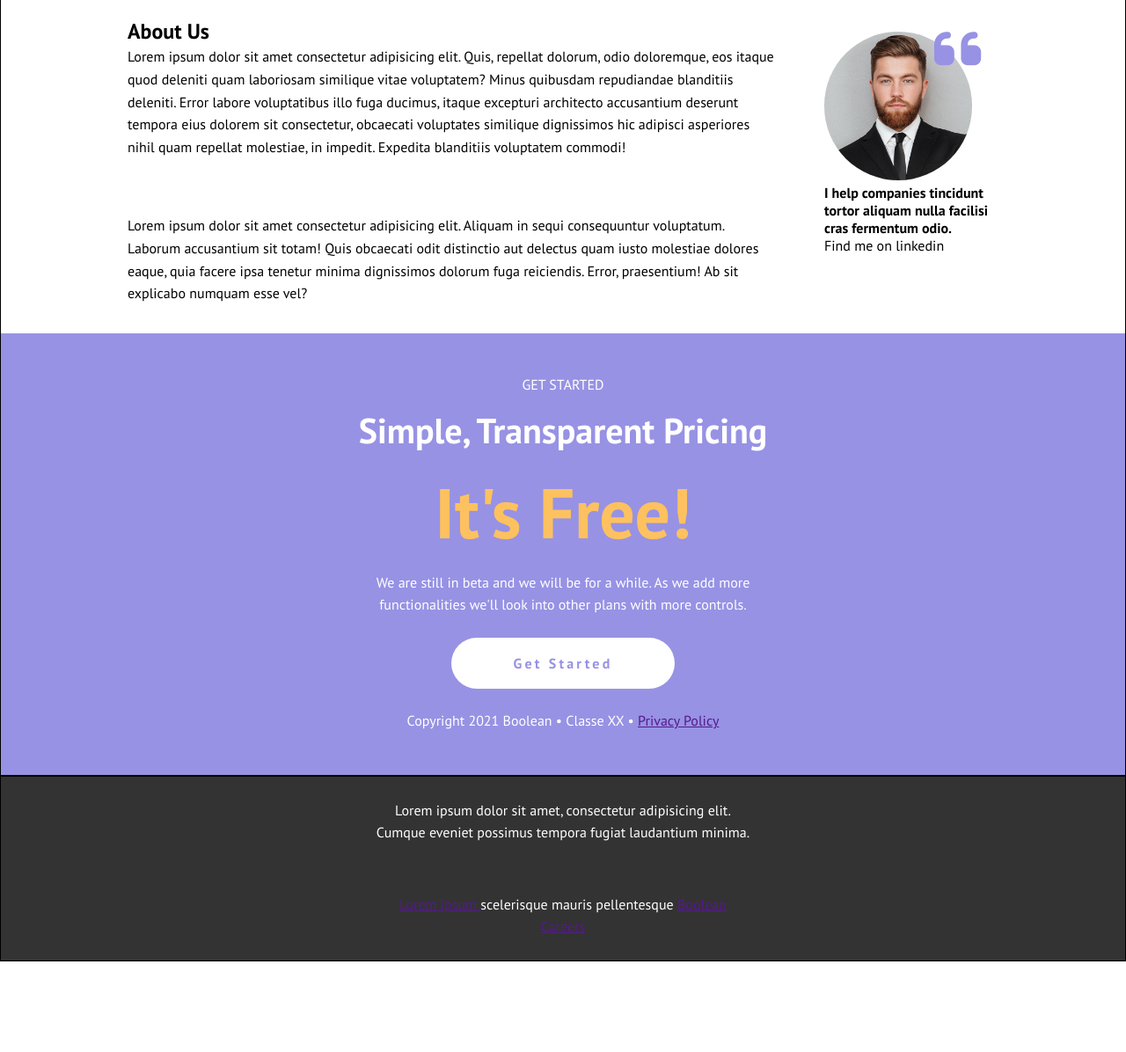
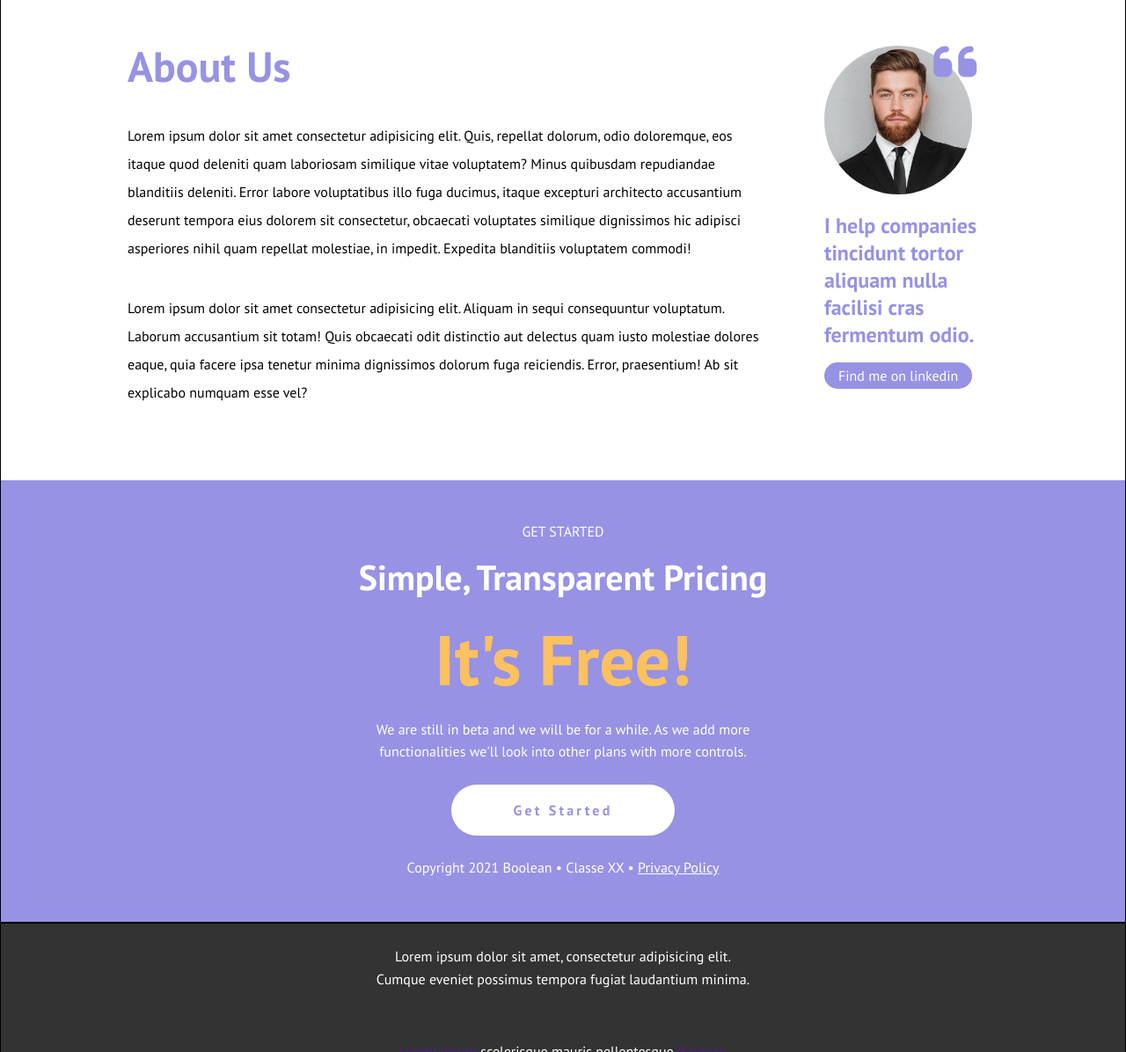
Before and after one commit to ValentinaZussino/htmlcss-responsive-layout, a plain HTML site: page index.html in a window 1280 px wide. Shown: the part 2760-3956 px from the top of the page at 88% size. Before the commit the page ends 3853 px from the top, so only its background shows below. Drawn offline with Linux system fonts and the light colour scheme.

Commit message:
sistem sez about us, get started e footer

```diff
--- a/css/style.css
+++ b/css/style.css
@@ -165,8 +165,14 @@ header a {
     color: var(--violet);
 }
 /* about us */
-.about-txt {
+.about-txt h1 {
+    color: var(--violet);
+    font-size: 2.2rem;
+    padding: 1rem 0;
+}
+.about-txt p {
     line-height: 2rem;
+    padding-top: 1rem;
 }
 .about-img {
     padding: 1rem 0;
@@ -174,6 +180,7 @@ header a {
 .about-img div:first-of-type {
     width: 50%;
     position: relative;
+    margin: 1rem 0;
 }
 .about-img img {
     width: 100%;
@@ -181,10 +188,27 @@ header a {
 }
 .about-img i {
     color: var(--violet);
-    font-size: 3.8rem;
+    font-size: 3.5rem;
     position: absolute;
     top: -10px;
-    right: -10px;
+    right: -15px;
+}
+.about-img h4 {
+    color: var(--violet);
+    font-weight: bold;
+    font-size: 1.5rem;
+}
+#find-me {
+    background-color: var(--violet);
+    text-align: center;
+    padding: 5px 10px;
+    border-radius: 15px;
+    width: 65%;
+    margin: 1rem 0;
+}
+#find-me a {
+    text-decoration: none;
+    color: var(--white);
 }
 /* get started */
 #get-started .container {
@@ -205,13 +229,19 @@ header a {
 }
 #get-started .container div {
     background-color: var(--white);
-    color: var(--violet);
     font-weight: bold;
     width: 85%;
     padding: 1rem;
     border-radius: 30px;
     letter-spacing: 0.2em;
     margin: 1.5rem 0;
+}
+#get-started .container div a {
+    text-decoration: none;
+    color: var(--violet);
+}
+#get-started .container p a {
+    color: var(--white);
 }
 /* FOOTER */
 footer {
@@ -281,7 +311,10 @@ footer p:last-child {
     }
     #about-us .about-txt {
         flex-basis: 70%;
-        padding-right: 4rem;
+        padding: 0.5rem 5rem 3.2rem 0;
+    }
+    #about-us .about-txt h1 {
+        font-size: 3rem;
     }
     #about-us .about-img {
         flex-basis: 30%;
@@ -289,6 +322,12 @@ footer p:last-child {
     }
     #about-us .about-img div:first-of-type {
         width: 85%;
+    }
+    #about-us .about-img i {
+        right: -5px;
+    }
+    #find-me {
+        width: 75%;
     }
     #get-started .container {
         max-width: 700px;
@@ -355,9 +394,12 @@ footer p:last-child {
     }
     #about-us .about-txt {
         flex-basis: 80%;
-        padding-right: 3.5rem;
+        padding-right: 4.5rem;
     }
     #about-us .about-img {
         flex-basis: 20%;
     }
+    #find-me {
+        width: 85%;
+    }
 }
--- a/index.html
+++ b/index.html
@@ -123,7 +123,7 @@
                 <div class="about-txt">
                     <h1>About Us</h1>
                     <p>Lorem ipsum dolor sit amet consectetur adipisicing elit. Quis, repellat dolorum, odio doloremque, eos itaque quod deleniti quam laboriosam similique vitae voluptatem? Minus quibusdam repudiandae blanditiis deleniti. Error labore voluptatibus illo fuga ducimus, itaque excepturi architecto accusantium deserunt tempora eius dolorem sit consectetur, obcaecati voluptates similique dignissimos hic adipisci asperiores nihil quam repellat molestiae, in impedit. Expedita blanditiis voluptatem commodi!</p>
-                    <br><br>
+                    <br>
                     <p>Lorem ipsum dolor sit amet consectetur adipisicing elit. Aliquam in sequi consequuntur voluptatum. Laborum accusantium sit totam! Quis obcaecati odit distinctio aut delectus quam iusto molestiae dolores eaque, quia facere ipsa tenetur minima dignissimos dolorum fuga reiciendis. Error, praesentium! Ab sit explicabo numquam esse vel?</p>
                 </div>
                 <div class="about-img">
@@ -132,7 +132,7 @@
                         <i class="fa-solid fa-quote-left"></i>
                     </div>
                     <h4>I help companies tincidunt tortor aliquam nulla facilisi cras fermentum odio.</h4>
-                    <div>Find me on linkedin</div>
+                    <div id="find-me"><a href="">Find me on linkedin</a></div>
                 </div>
             </div>
         </section>
@@ -143,7 +143,7 @@
                 <h2>Simple, Transparent Pricing</h2>
                 <h2 id="free">It's Free!</h2>
                 <p>We are still in beta and we will be for a while. As we add more functionalities we'll look into other plans with more controls.</p>
-                <div>Get Started</div>
+                <div><a href="">Get Started</a></div>
                 <p>Copyright 2021 Boolean &#8226; Classe XX &#8226; <a href="">Privacy Policy</a></p>
             </div>
         </section>
```
